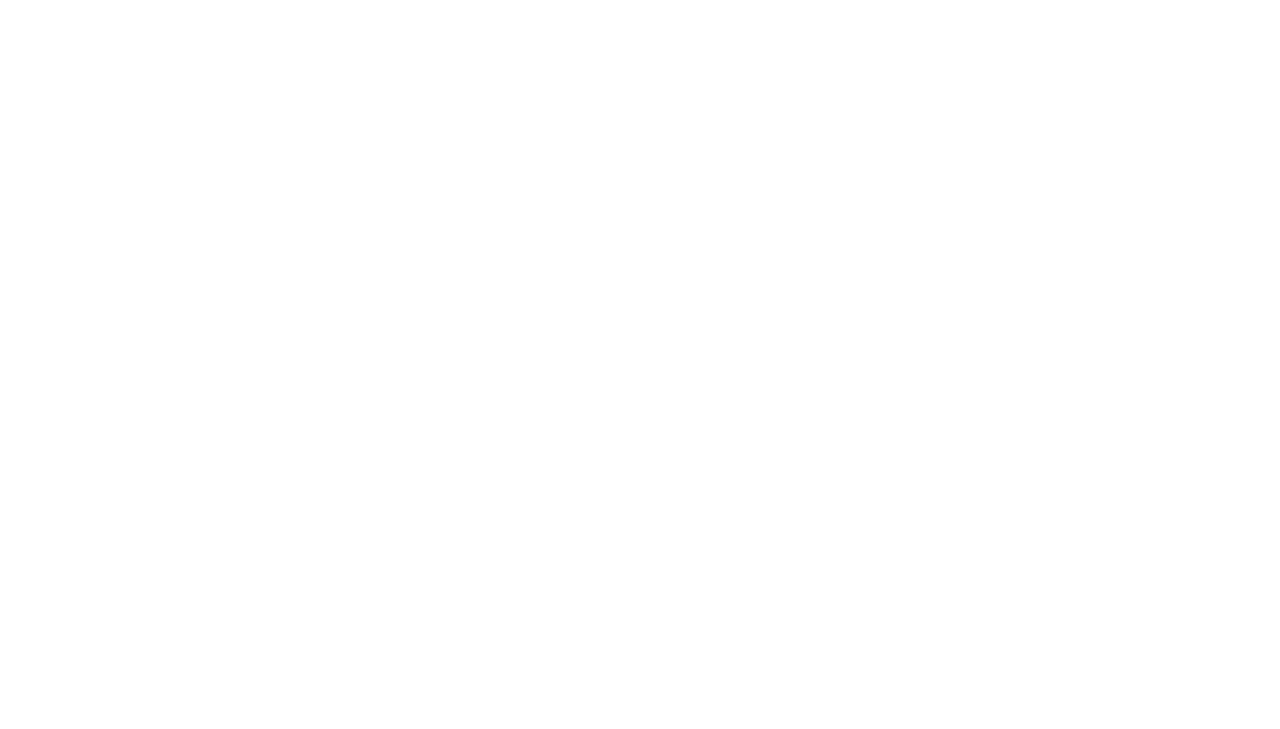
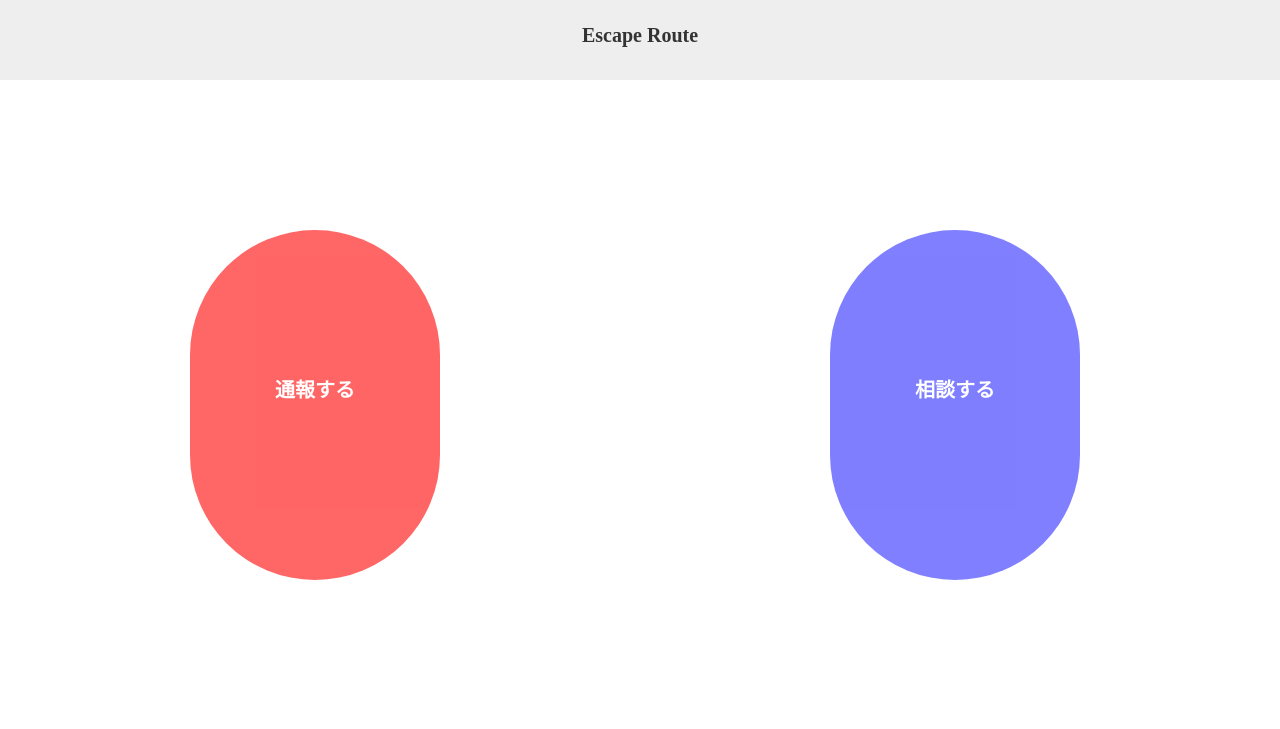
Before and after one commit to yuu0305/Escape-route, a Rails app: page /talks in a window 1280 px wide. Before the commit the part shown is empty. Shown: the top 729 px of the page. Run offline with Rails 7, Linux system fonts and the light colour scheme; style sheets or scripts are compiled from the project's sources; some libraries are stand-ins or nearby versions.

Commit message:
edit index view
Talks/index のビュー完了

```diff
--- /dev/null
+++ b/app/assets/javascripts/talks.index.js
@@ -0,0 +1,19 @@
+$(function(){
+  $('.left-select').fadeIn(700);
+  $('.right-select').fadeIn(700);
+
+  $('.left-select').mouseover(function(){
+    $(this).css("opacity", "1");
+  })
+  $('.left-select').mouseleave(function(){
+    $(this).css("opacity", "0.6");
+  })
+
+  $('.right-select').mouseover(function(){
+    $(this).css("opacity", "1");
+  })
+  $('.right-select').mouseleave(function(){
+    $(this).css("opacity", "0.6");
+  })
+
+})
--- a/app/assets/stylesheets/application.css
+++ b/app/assets/stylesheets/application.css
@@ -14,8 +14,6 @@
  *= require_self
  */
 
-
- */
 /* http://meyerweb.com/eric/tools/css/reset/
    v2.0 | 20110126
    License: none (public domain)
@@ -41,7 +39,7 @@
 	font: inherit;
 	vertical-align: baseline;
 }
-/* HTML5 display-role reset for older browsers
+/* HTML5 display-role reset for older browsers */
 article, aside, details, figcaption, figure,
 footer, header, hgroup, menu, nav, section {
 	display: block;
@@ -63,4 +61,4 @@
 table {
 	border-collapse: collapse;
 	border-spacing: 0;
-}*/
+}
--- /dev/null
+++ b/app/assets/stylesheets/talks/index.scss
@@ -0,0 +1,55 @@
+.header{
+  width: 100vw;
+  height: 80px;
+  background: #EEEEEE;
+  position: fixed;
+  text-align: center;
+  .header-logo-word{
+  font-size: 20px;
+  font-weight: bold;
+  color: #333;
+  // margin: 0 auto;
+  padding-top:25px;
+  text-decoration: none;
+  display: inline-block;
+  }
+}
+
+.talks-select{
+  display: flex;
+  padding-top: 80px;
+  .left-select{
+    display: none;
+    width: 350px;
+    height: 350px;
+    background: red;
+    margin: 150px 190px ;
+    opacity: 0.6;
+    border-radius: 150px;
+    cursor: pointer;
+    .left-select-word{
+      color: #FFF;
+      font-size: 20px;
+      font-weight: bold;
+      text-align: center;
+      padding-top: 150px;
+    }
+  }
+  .right-select{
+    display: none;
+    width: 350px;
+    height: 350px;
+    background: blue;
+    margin: 150px 200px;
+    opacity: 0.5;
+    border-radius: 150px;
+    cursor: pointer;
+    .right-select-word{
+      color: #FFF;
+      font-size: 20px;
+      font-weight: bold;
+      text-align: center;
+      padding-top: 150px;
+    }
+  }
+}
--- a/app/views/talks/index.html.erb
+++ b/app/views/talks/index.html.erb
@@ -0,0 +1,27 @@
+<div class = "header">
+  <%= link_to 'Escape Route', "/talks", method: :get ,class: "header-logo-word" %>
+</div>
+
+<div class = "talks-select">
+  <div class = "left-select">
+    <div  class = "left-select-word">
+      通報する
+    </div>
+  </div>
+
+  <div class = "right-select">
+   <div  class = "right-select-word">
+     相談する
+   </div>
+  </div>
+</div>
+
+
+
+
+
+
+
+
+
+<%# <div></div> %>
--- a/app/views/talks/top.html.erb
+++ b/app/views/talks/top.html.erb
@@ -6,7 +6,7 @@
 
   <div class = "enter-btn">
     <div class = "enter-word">
-    Enter
+      Enter
     </div>
   </div>
 </div>
```
Lines whose indentation alone changed are shown as unchanged.
